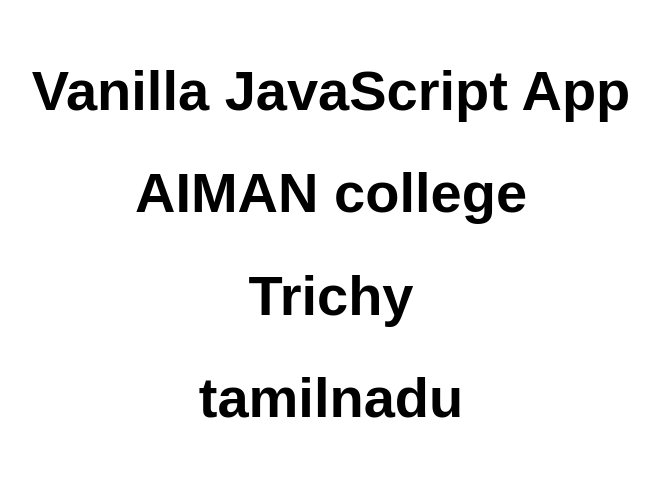
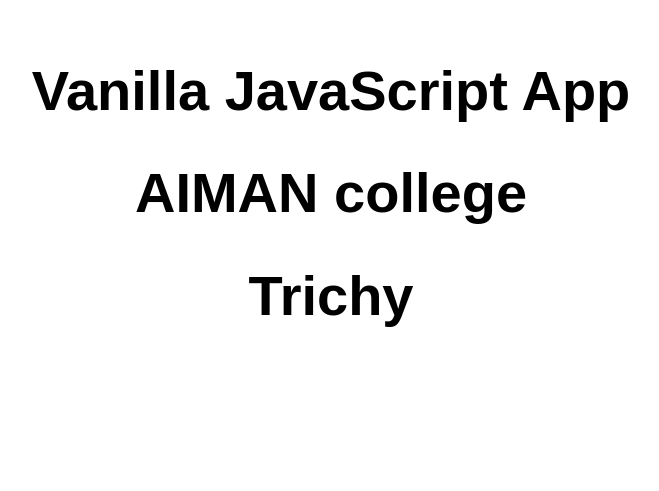
Before and after one commit to apsararosedelina2622/Rafina, a website: page src/index.html in a window 1280 px wide. Shown: the whole page, without its empty margins (309-968 px from the left). Drawn offline with Linux system fonts and the light colour scheme.

Commit message:
index.html

```diff
--- a/src/index.html
+++ b/src/index.html
@@ -13,7 +13,7 @@
     <h1>Vanilla JavaScript App</h1>
     <h1>AIMAN college</h1>
     <h1>Trichy</h1>
-    <h1>tamilnadu</h1>
+
   </main>
 </body>
 
```
